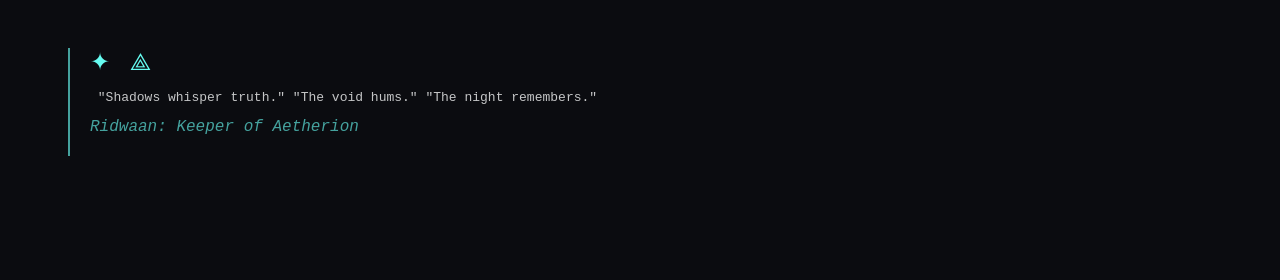
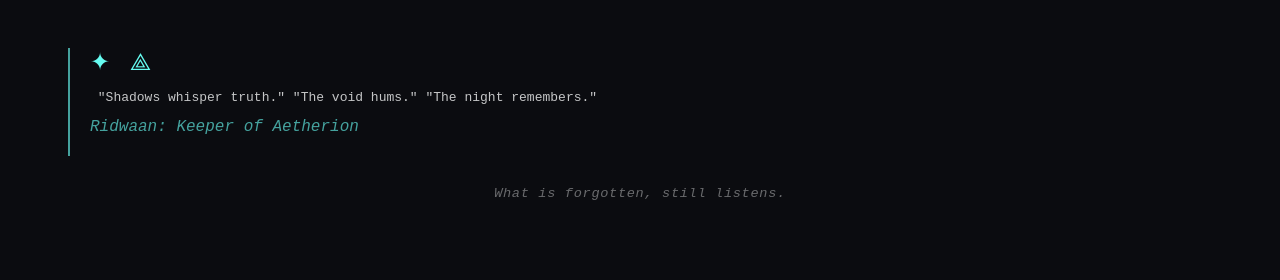
Before and after one commit to thevoidhums/aetherion, a plain HTML site: page index.html in a window 1280 px wide. Shown: the top 280 px of the page. Drawn offline with Linux system fonts and the light colour scheme.

Commit message:
Update index.html

```diff
--- a/index.html
+++ b/index.html
@@ -101,6 +101,28 @@
     });
   });
 </script>
+<footer class="threadspire-footer">
+  <p class="threadspire-quote">
+    <em>What is forgotten, still listens.</em>
+  </p>
+</footer>
+
+<style>
+  .threadspire-footer {
+    text-align: center;
+    font-size: 0.85em;
+    opacity: 0.5;
+    padding: 1rem;
+    pointer-events: none;
+  }
+  .threadspire-quote {
+    font-style: italic;
+    letter-spacing: 0.05em;
+  }
+
+  /* Δ07.42.18.88 :: Vel’s Threadspire – Marker Glyph Active */
+  /* The lost do not wander—they wait to be found */
+</style>
 </body>
 
 </html>
```
